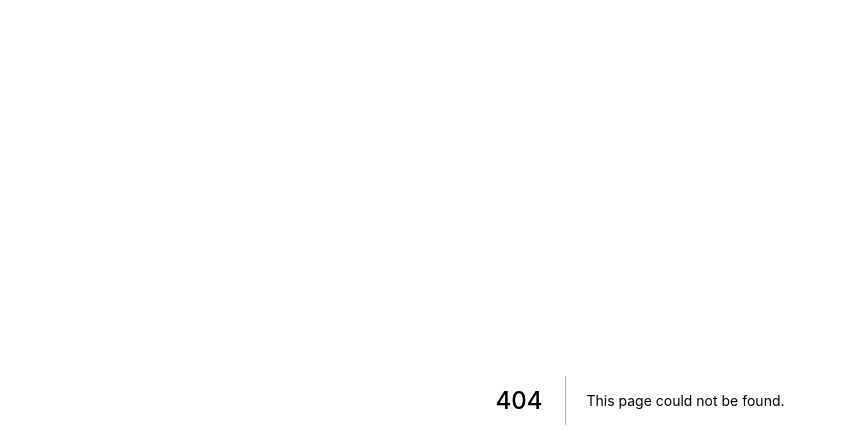
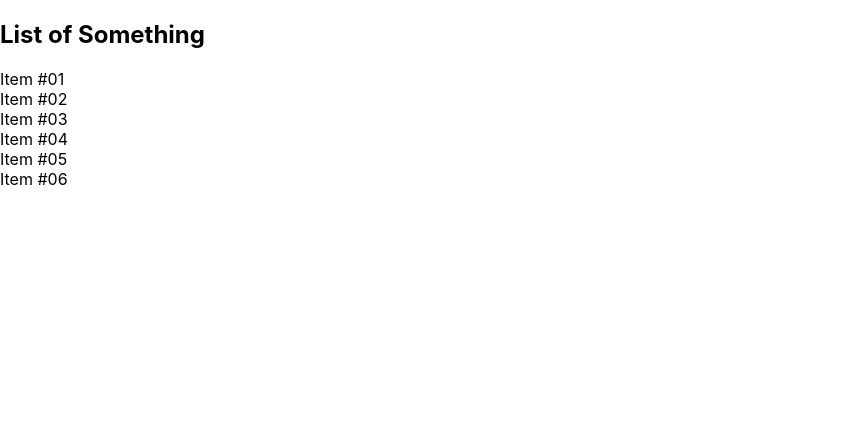
Before and after one commit to FelipeSaadi/Estudos, a Next.js app in the folder next.js/exercises/: page /basics/componentWithChildren in a window 1280 px wide. Before the commit this address had no page. Shown: the top 448 px of the page, without its empty margins (0-846 px from the left). Built offline with nearby package versions, Linux system fonts and the light colour scheme.

Commit message:
completed the Props Children lesson

```diff
--- /dev/null
+++ b/next.js/exercises/components/Item.jsx
@@ -0,0 +1,5 @@
+export default function Item(props) {
+    return (
+        <li>{props.content}</li>
+    )
+}
--- /dev/null
+++ b/next.js/exercises/components/List.jsx
@@ -0,0 +1,16 @@
+export default function List(props) {
+    return (
+        <div>
+            <h2>List of Something</h2>
+            <ul style={
+                {
+                    listStyle: "none",
+                    padding: 0
+                }
+            }>
+                {props.children}
+            </ul>
+        </div>
+
+    )
+}
--- /dev/null
+++ b/next.js/exercises/pages/basics/componentWithChildren.jsx
@@ -0,0 +1,17 @@
+import Item from "../../components/Item";
+import List from "../../components/list";
+
+export default function componentsWithChildren() {
+    return (
+        <div>
+            <List>
+                <Item content="Item #01" />
+                <Item content="Item #02" />
+                <Item content="Item #03" />
+                <Item content="Item #04" />
+                <Item content="Item #05" />
+                <Item content="Item #06" />
+            </List>
+        </div>
+    )
+}
```
